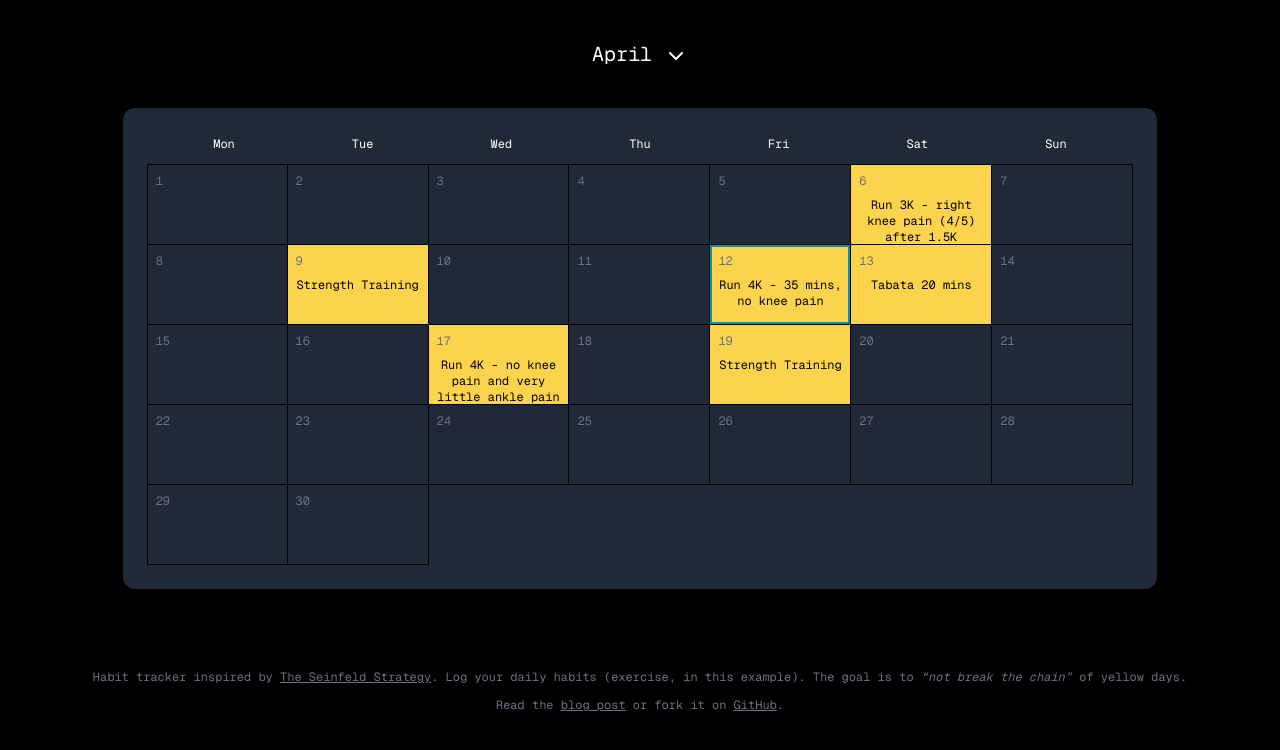
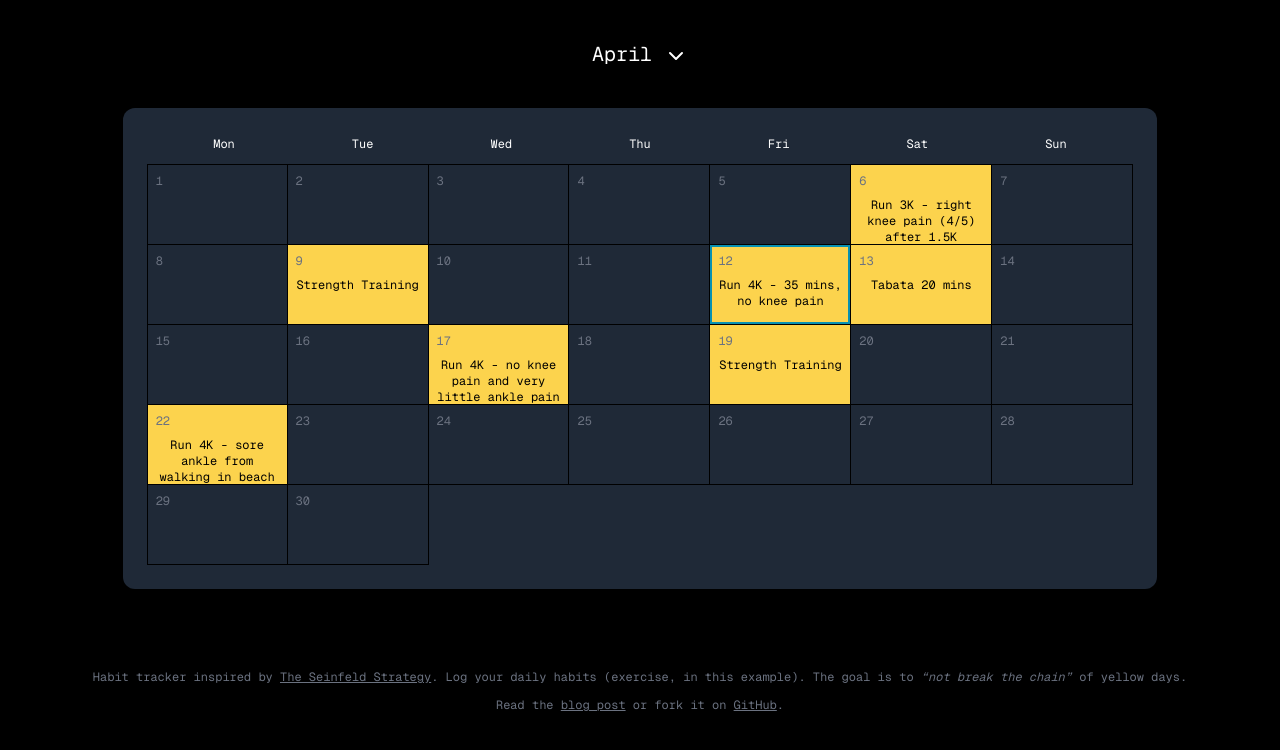
Before and after one commit to scottgallant/seinfeld-calendar, a Next.js app: page / in a window 1280 px wide. Shown: the top 750 px of the page. Built offline with nearby package versions, Linux system fonts and the light colour scheme.

Commit message:
Update specialDates.js

```diff
--- a/src/data/specialDates.js
+++ b/src/data/specialDates.js
@@ -55,6 +55,7 @@ const specialDates = [
   { "date": "2024-04-13", "description": "Tabata 20 mins" },
   { "date": "2024-04-17", "description": "Run 4K - no knee pain and very little ankle pain" },
   { "date": "2024-04-19", "description": "Strength Training" },
+    { "date": "2024-04-22", "description": "Run 4K - sore ankle from walking in beach the day before" },
 ];
 
 
```
